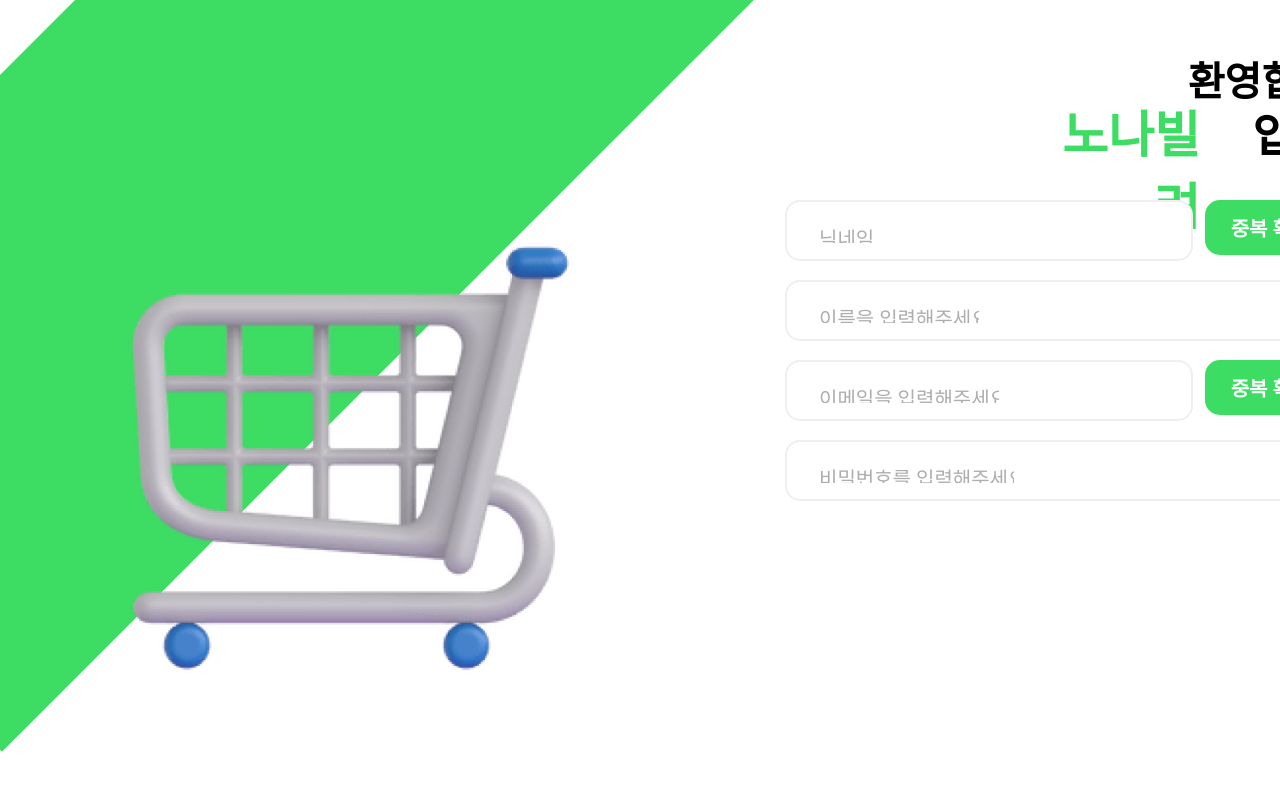
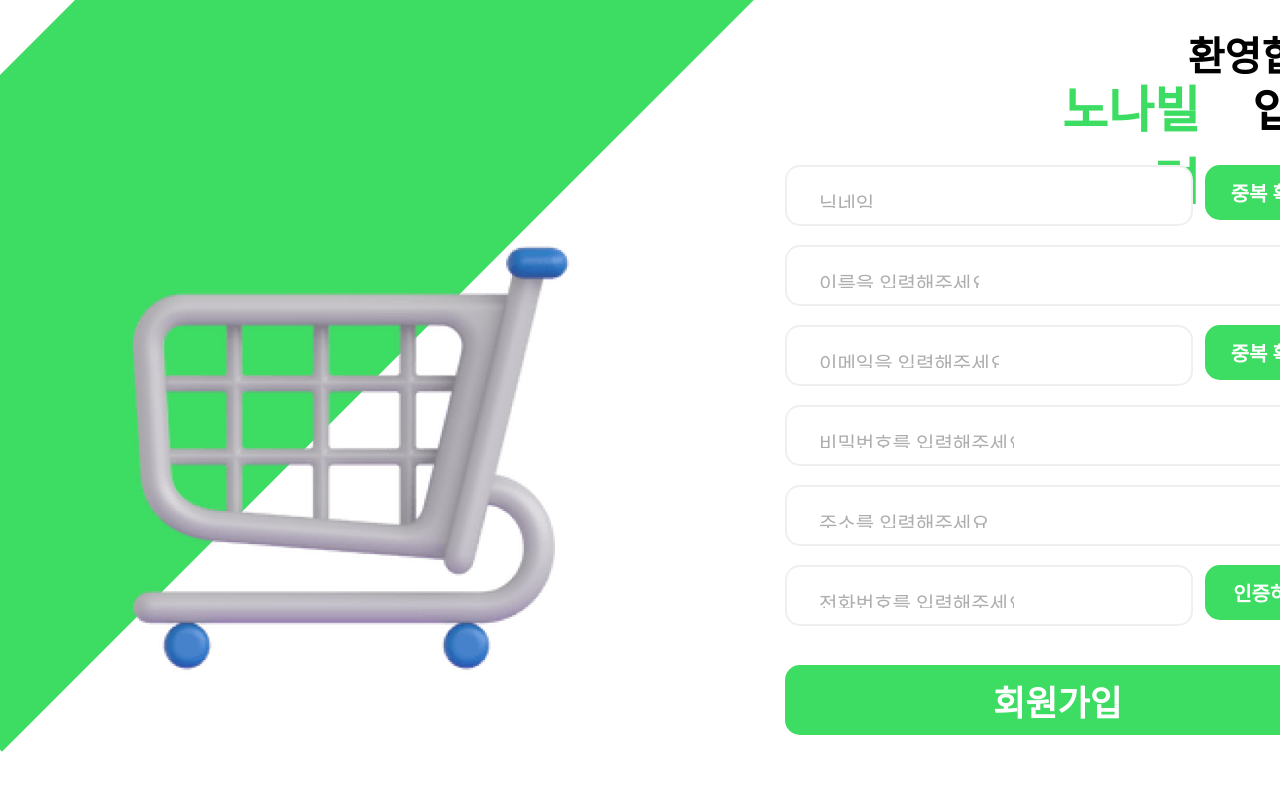
Before and after one commit to Nonabilryo/Frontend_nona, a React (Create React App) app: page /signup in a window 1280 px wide. Shown: the top 790 px of the page. Built offline with nearby package versions, Linux system fonts and the light colour scheme.

Commit message:
⚡️:: 회원가입 뷰 완성

```diff
--- a/src/components/SignUp/SignUp.jsx
+++ b/src/components/SignUp/SignUp.jsx
@@ -17,6 +17,11 @@ function SignUp() {
       <S.emailbox placeholder="이메일을 입력해주세요"/>
       <S.emailcheck>중복 확인</S.emailcheck>
       <S.passwordbox placeholder="비밀번호를 입력해주세요"/>
+      <S.addressbox placeholder="주소를 입력해주세요"/>
+      <S.phonenumbox placeholder="전화번호를 입력해주세요"/>
+      <S.numcertifi>인증하기</S.numcertifi>
+      <S.signup>회원가입</S.signup>
+
 
 
     </>
--- a/src/style/SignUp.style.js
+++ b/src/style/SignUp.style.js
@@ -26,7 +26,7 @@ export const title1 = styled.div`
   font-family: Noto Sans KR;
   font-weight: 700;
   margin-left: 1150px;
-  margin-top: 50px;
+  margin-top: 25px;
   position: absolute;
   width: 185px;
   height: 40px;
@@ -40,7 +40,7 @@ export const title2 = styled.div`
   font-weight: 700;
   position: absolute;
   margin-left: 1025px;
-  margin-top: 95px;
+  margin-top: 70px;
   width: 175px;
   height: 50px;
 `;
@@ -54,7 +54,7 @@ export const title3 = styled.div`
   word-wrap: break-word;
   position: absolute;
   margin-left: 1205px;
-  margin-top: 100px;
+  margin-top: 75px;
   width: 130px;
   height: 50px;
 `;
@@ -66,7 +66,7 @@ export const nickcheck = styled.button`
   border-radius: 15px;
   border: none;
   margin-left: 1205px;
-  margin-top: 200px;
+  margin-top: 165px;
   text-align: center;
   color: white;
   font-size: 20px;
@@ -91,7 +91,7 @@ export const nickbox = styled.input`
   background: white;
   border-radius: 15px;
   border: 2px #efefef solid;
-  margin-top: 200px;
+  margin-top: 165px;
   margin-left: 785px;
 `;
 
@@ -111,7 +111,7 @@ export const namebox = styled.input`
   background: white;
   border-radius: 15px;
   border: 2px #efefef solid;
-  margin-top: 280px;
+  margin-top: 245px;
   margin-left: 785px;
 `;
 
@@ -131,7 +131,7 @@ export const emailbox = styled.input`
   background: white;
   border-radius: 15px;
   border: 2px #efefef solid;
-  margin-top: 360px;
+  margin-top: 325px;
   margin-left: 785px;
 `;
 
@@ -142,7 +142,7 @@ export const emailcheck = styled.button`
   border-radius: 15px;
   border: none;
   margin-left: 1205px;
-  margin-top: 360px;
+  margin-top: 325px;
   text-align: center;
   color: white;
   font-size: 20px;
@@ -167,6 +167,78 @@ export const passwordbox = styled.input`
   background: white;
   border-radius: 15px;
   border: 2px #efefef solid;
-  margin-top: 440px;
+  margin-top: 405px;
   margin-left: 785px;
 `;
+
+export const addressbox = styled.input`
+  &::placeholder {
+    width: 195px;
+    height: 20px;
+    color: #adadad;
+    font-size: 20px;
+    font-family: Noto Sans KR;
+    position: absolute;
+    margin-left: 30px;
+  }
+  width: 545px;
+  height: 55px;
+  position: absolute;
+  background: white;
+  border-radius: 15px;
+  border: 2px #efefef solid;
+  margin-top: 485px;
+  margin-left: 785px;
+`;
+
+export const phonenumbox = styled.input`
+  &::placeholder {
+    width: 195px;
+    height: 20px;
+    color: #adadad;
+    font-size: 20px;
+    font-family: Noto Sans KR;
+    position: absolute;
+    margin-left: 30px;
+  }
+  width: 400px;
+  height: 55px;
+  position: absolute;
+  background: white;
+  border-radius: 15px;
+  border: 2px #efefef solid;
+  margin-top: 565px;
+  margin-left: 785px;
+`;
+
+export const numcertifi = styled.button`
+  position: absolute;
+  width: 130px;
+  height: 55px;
+  background: #3ddc63;
+  border-radius: 15px;
+  border: none;
+  text-align: center;
+  color: white;
+  font-size: 20px;
+  font-family: Pretendard;
+  font-weight: 600;
+  margin-left: 1205px;
+  margin-top: 565px;
+`;
+
+export const signup = styled.button`
+  width: 545px;
+  height: 70px;
+  position: absolute;
+  background: #3ddc63;
+  border-radius: 15px;
+  position: absolute;
+  color: white;
+  font-size: 35px;
+  font-family: Noto Sans KR;
+  font-weight: 700;
+  border: none;
+  margin-top: 665px;
+  margin-left: 785px;
+`;
```
